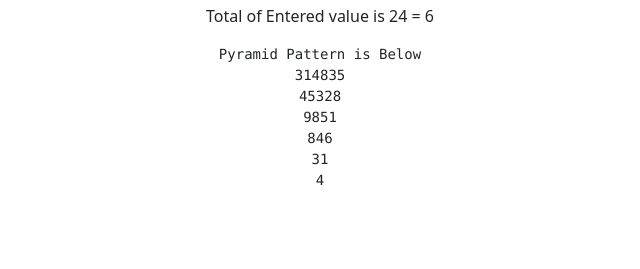
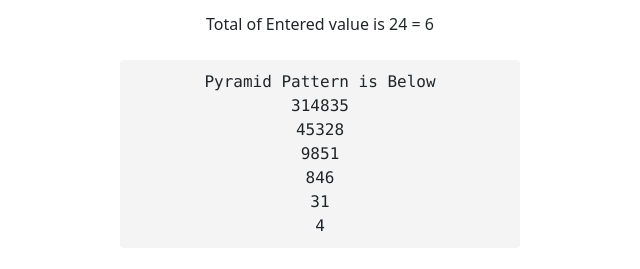
Before and after one commit to 9019665095/Numerology, a plain HTML site: page index.html in a window 1280 px wide. Both pictures are taken after typing "Sample" into the empty fields and a click on the button "Generate". Shown: the part 331-600 px from the top of the page, without its empty margins (320-960 px from the left). Drawn offline with nearby package versions, Linux system fonts and the light colour scheme.

Commit message:
Made some final changes in the output part

```diff
--- a/index.html
+++ b/index.html
@@ -35,10 +35,10 @@
                     </div>
                 </form>
             </div>
-            <div class="output-container mtop" id="outputDiv" hidden>
+            <div class="d-flex justify-content-center align-items-center flex-column gap-2 mtop" id="outputDiv" hidden>
                 <h2>Output</h2>
                 <p id="TotalSum"></p>
-                <pre id="PyramidPattern" class="text-center"></pre>
+                <pre id="PyramidPattern" class="text-center outputBackground" hidden></pre>
             </div>
         </div>
 
--- a/script.js
+++ b/script.js
@@ -56,7 +56,9 @@ function generatePattern() {
 
     document.getElementById('outputDiv').hidden = false;
     document.getElementById('TotalSum').textContent = result.split('\n')[1];
-    document.getElementById('PyramidPattern').textContent = result.split('\n').slice(2).join('\n');
+    let PyramidPattern = document.getElementById('PyramidPattern')
+    PyramidPattern.textContent = result.split('\n').slice(2).join('\n');
+    PyramidPattern.hidden = false;
 }
 
 (() => {
--- a/styles.css
+++ b/styles.css
@@ -1,3 +1,11 @@
 .mtop {
     margin-top: 3rem !important;
 }
+
+.outputBackground {
+    background-color: #f4f4f4;
+    padding: 10px;
+    border-radius: 4px;
+    font-size: 1rem;
+    width: 25rem !important;
+}
```
